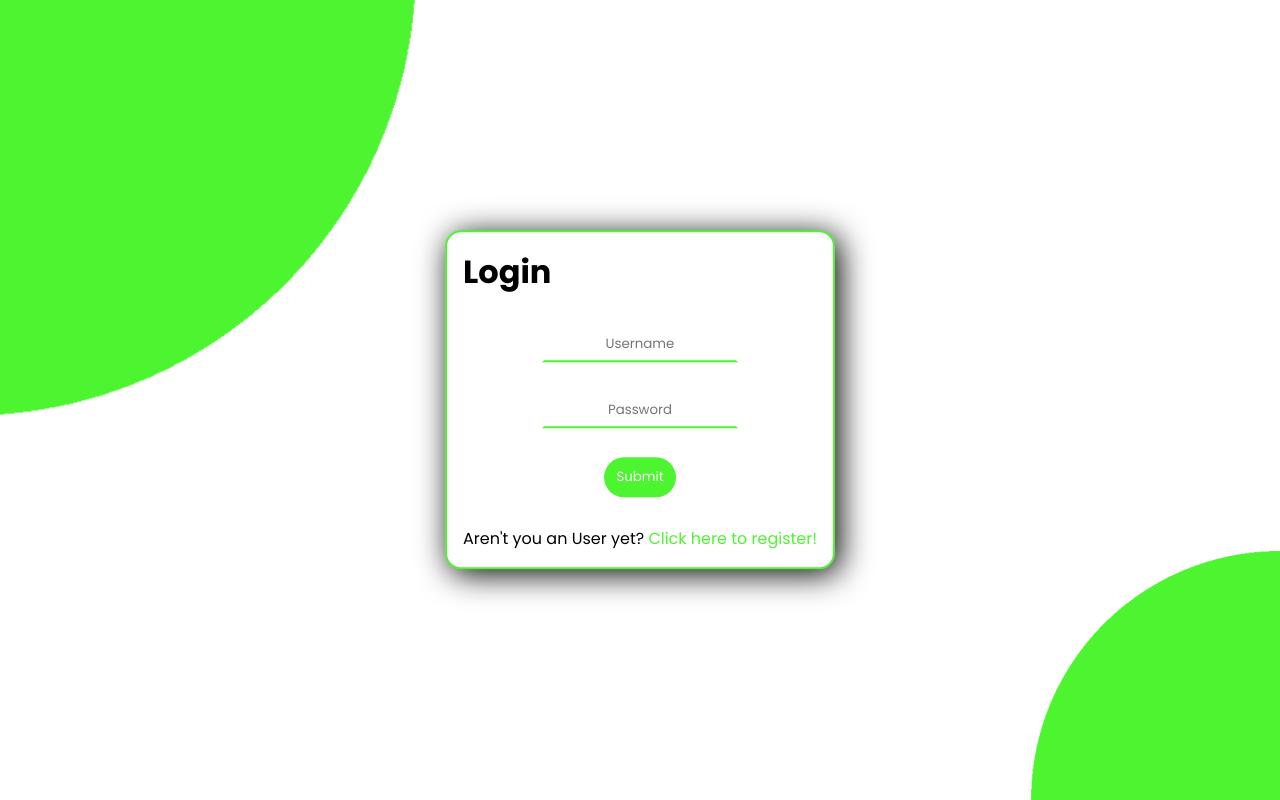
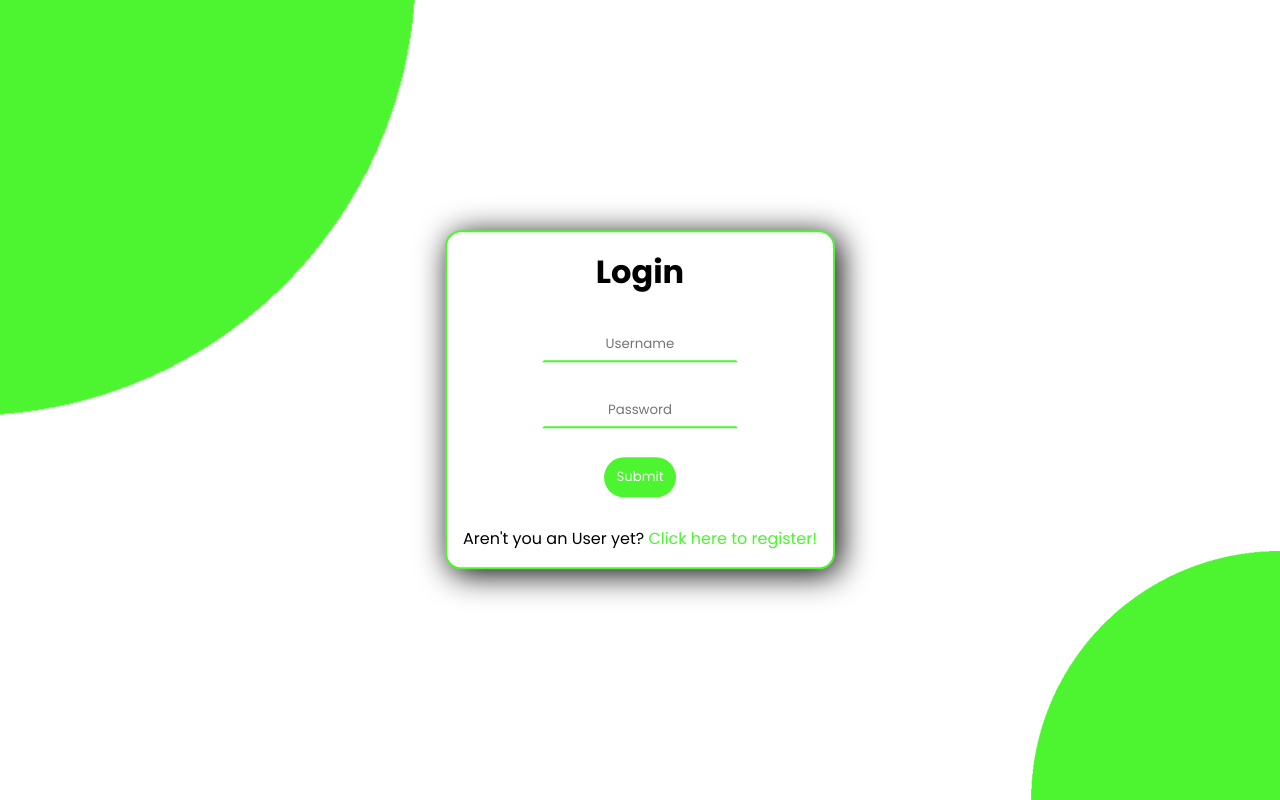
Before and after one commit to martinswagner021/Flashcard, a Next.js app: page /login in a window 1280 px wide. Built offline with nearby package versions, Linux system fonts and the light colour scheme.

Commit message:
better box styling for add card input

```diff
--- a/pages/_app.js
+++ b/pages/_app.js
@@ -7,7 +7,9 @@ const theme = {
       "dark" : "#267517",
       "white" : "#ffffff",
       "black" : "#000000",
-      "grey" : "#C0C0C0"
+      "grey" : "#C0C0C0",
+      "red" : "#ff0000",
+      "darkred": "#8b1000"
   },
   "messages": {
     "error": {
--- a/pages/index.js
+++ b/pages/index.js
@@ -104,6 +104,7 @@ export default function Index() {
         })
         .catch(err => errorHandler(err))
         .then((res) => {
+            console.log(res.data)
             getCards()
             setAddCardDisplay(false)
         })
--- a/src/styled-components/Container/index.js
+++ b/src/styled-components/Container/index.js
@@ -10,6 +10,10 @@ const Container = styled.div`
     width: fit-content;
     transform: translate(-50%, -50%);
 
+    display: flex;
+    flex-direction: column;
+    align-items: center;
+
     padding: 1rem;
 
     background-color: #ffffff;
@@ -20,21 +24,20 @@ const Container = styled.div`
 
     animation: appearContainer 0.3s ease;
 
+
     .tools{
+        width: 100%;
+
         display: flex;
         align-items: center;
-        justify-content: flex-end;
+        justify-content: space-around;
     }
 
     .close-window{
-
-        color: ${({theme}) => theme.secondary.grey};
-        font-size: 1rem;
+        background-color: ${({theme}) => theme.secondary.red};
         :hover{
-            color: ${({theme}) => theme.primary};
-            cursor: pointer;
+            background-color: ${({theme}) => theme.secondary.darkred};
         }
-
     }
 
     span{
```
Also changed, not shown: src/components/AddCardInput.js (+4 -4 lines), 1 other file (tests, documents, lock files or other folders).
